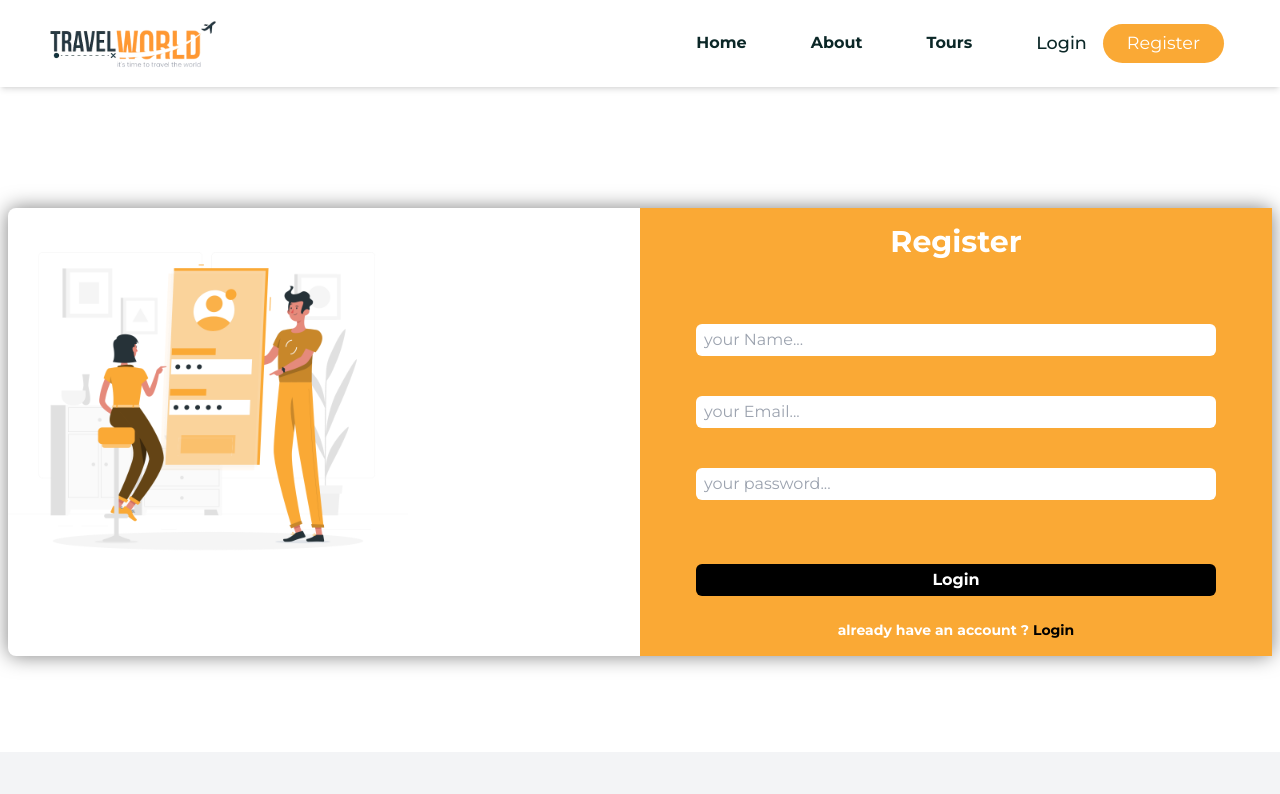
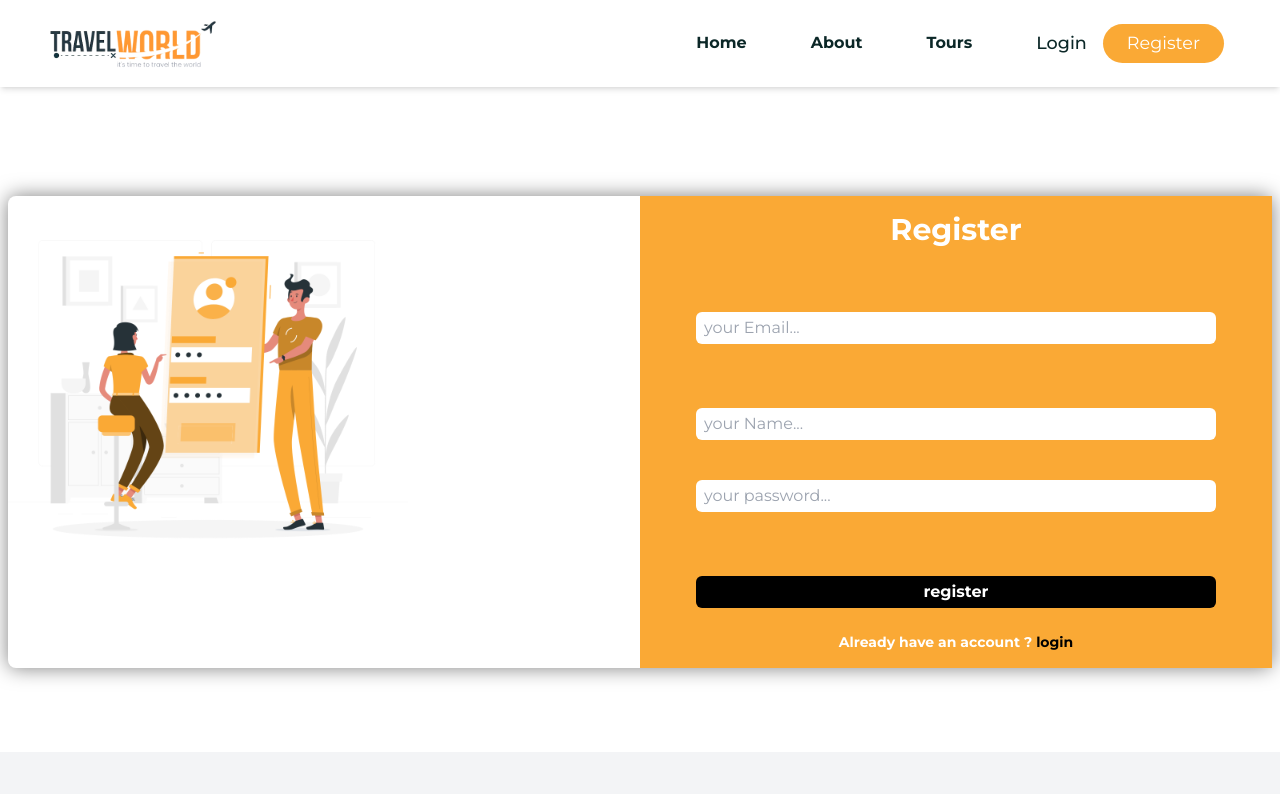
Before and after one commit to boualem06/Tours-Travel, a React (Create React App) app: page /register in a window 1280 px wide. Shown: the top 794 px of the page. Built offline with nearby package versions, Linux system fonts and the light colour scheme; a web font is replaced by a local one.

Commit message:
modigying the login page

```diff
--- a/src/pages/Register.js
+++ b/src/pages/Register.js
@@ -4,6 +4,32 @@ import pic from "../assets/images/login.png"
 const Register = () => {
     return (
         <div className=' flex justify-center items-center md:h-[40rem] mb-10 md:mb-0 px-2 '>
+        <div style={{ boxShadow: "0 0 20px rgba(0, 0, 0, 0.5)" }} className="grid sm:grid-cols-2 grid-cols-1  rounded-lg ">
+            <img className="hidden sm:block text-center" style={{ maxHeight: "30rem", maxWidth: "25rem" }} src={pic} alt="login"></img>
+            <div className="bg-[#faa935] w-full text-center py-4 px-10 lg:px-14">
+                <div>
+                    <h1 className="text-white font-bold text-3xl">Register</h1>
+                    <input className="rounded-md px-2 py-1 mt-16 w-full" placeholder="your Email... "></input>
+                    <input className="rounded-md px-2 py-1 mt-16 w-full" placeholder="your Name... "></input>
+                    <input type="password" className="rounded-md px-2 py-1 mt-10 w-full" placeholder="your password... "></input>
+                </div>
+
+                <button className="bg-black text-white mt-16 w-full px-2 py-1 rounded-md font-bold hover:cursor-pointer hover:shadow-md">register</button>
+                <h1 className="text-white text-sm mt-6 font-bold">Already have an account ? <Link to={"/login"}><span className="font-bold text-black hover:underline hover:cursor-pointer">login</span></Link></h1>
+            </div>
+        </div>
+    </div>
+    )
+}
+
+export default Register
+
+
+{/*  */}
+
+
+
+{/* <div className=' flex justify-center items-center md:h-[40rem] mb-10 md:mb-0 px-2 '>
 <div style={{ boxShadow: "0 0 20px rgba(0, 0, 0, 0.5)" }} className="grid sm:grid-cols-2 grid-cols-1  rounded-lg ">
     <img className="hidden sm:block text-center" style={{ maxHeight: "30rem", maxWidth: "25rem" }} src={pic} alt="login"></img>
     <div className="bg-[#faa935] w-full text-center py-4 px-10 lg:px-14">
@@ -18,8 +44,4 @@ const Register = () => {
         <h1 className="text-white text-sm mt-6 font-bold">already have an account ? <Link to={"/login"}><span className="font-bold text-black hover:underline hover:cursor-pointer">Login</span> </Link></h1>
     </div>
 </div>
-        </div>
-    )
-}
-
-export default Register
+</div> */}
```
Lines whose indentation alone changed are shown as unchanged.
